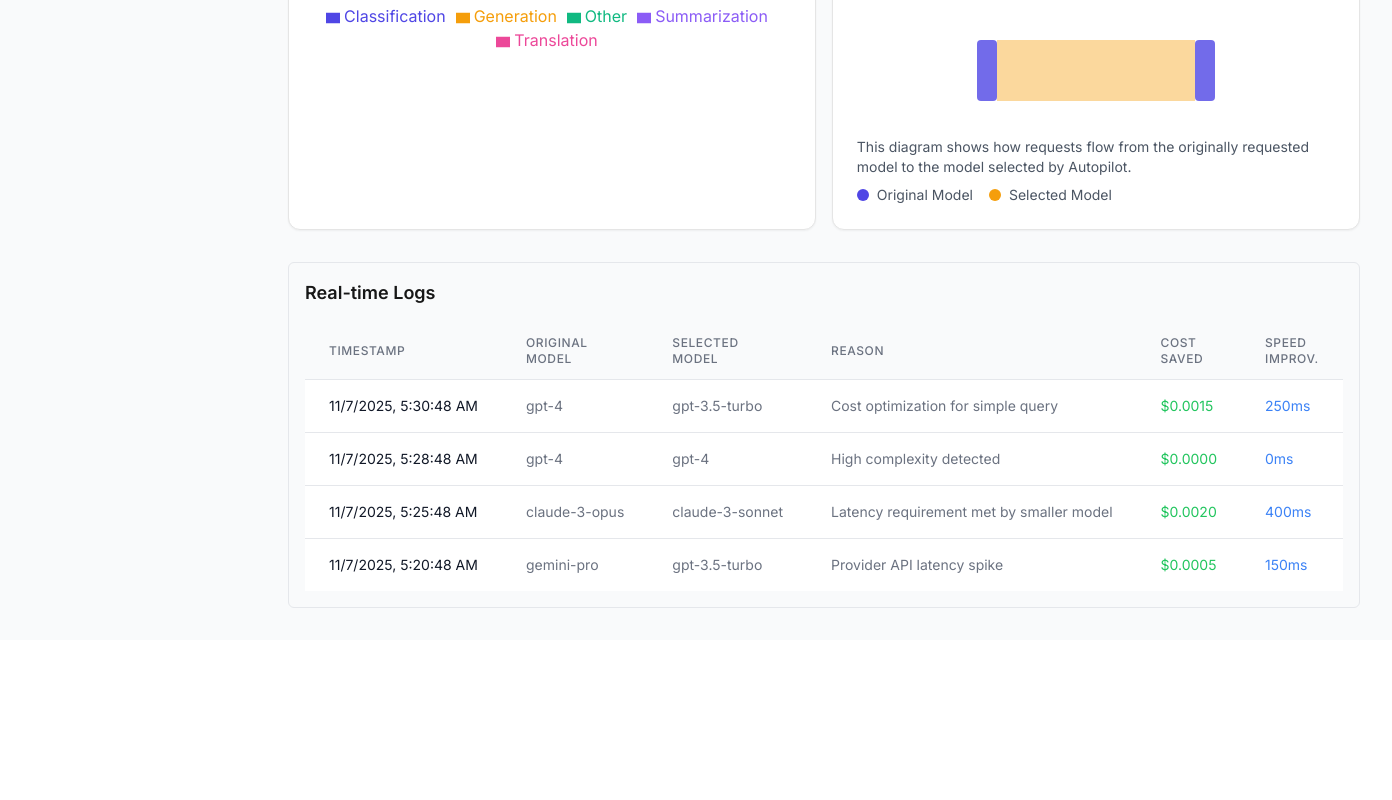
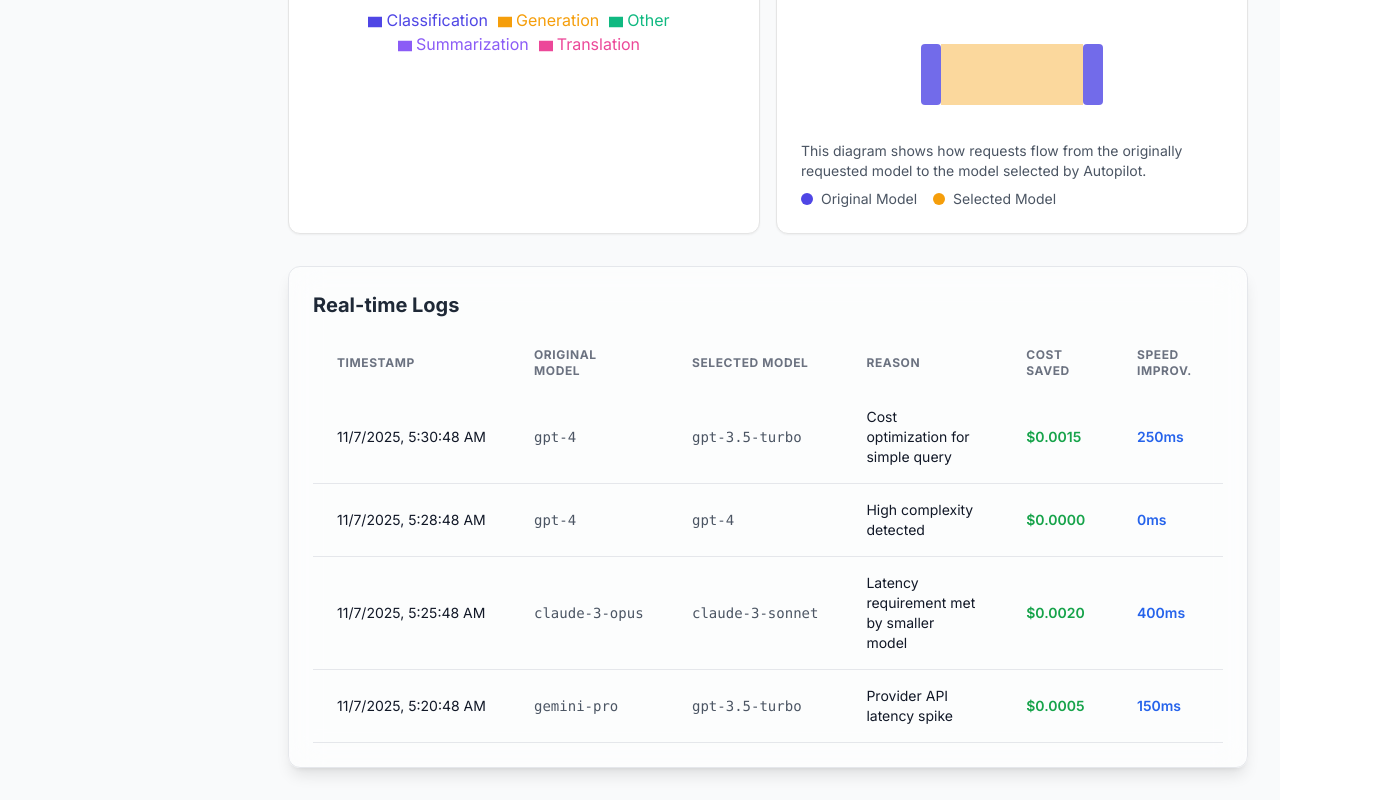
Before and after one commit to bilguungzt/cognitude-frontend, a React app: page /autopilot in a window 1280 px wide. Shown: the part 863-1663 px from the top of the page, 1392 px wide, since content can reach past the window. Before the commit the page ends 1503 px from the top, so only its background shows below. Built offline with nearby package versions, Linux system fonts and the light colour scheme; the HTML template or start-up script is replaced by a standard one.

Commit message:
fixed table style

```diff
--- a/src/pages/AutopilotPage.tsx
+++ b/src/pages/AutopilotPage.tsx
@@ -1,14 +1,14 @@
-import React, { useEffect, useState } from 'react';
-import { motion } from 'framer-motion';
-import Layout from '../components/Layout';
-import { api } from '../services';
-import { DollarSign, Zap, Clock } from 'lucide-react';
-import HeroStats from '../components/Autopilot/HeroStats';
-import StatCard from '../components/Autopilot/StatCard';
-import ClassificationChart from '../components/Autopilot/ClassificationChart';
-import ModelRoutingChart from '../components/Autopilot/ModelRoutingChart';
-import Skeleton from '../components/Skeleton';
-import type { AutopilotDashboardData } from '../types/api';
+import React, { useEffect, useState } from "react";
+import { motion } from "framer-motion";
+import Layout from "../components/Layout";
+import { api } from "../services";
+import { DollarSign, Zap, Clock } from "lucide-react";
+import HeroStats from "../components/Autopilot/HeroStats";
+import StatCard from "../components/Autopilot/StatCard";
+import ClassificationChart from "../components/Autopilot/ClassificationChart";
+import ModelRoutingChart from "../components/Autopilot/ModelRoutingChart";
+import Skeleton from "../components/Skeleton";
+import type { AutopilotDashboardData } from "../types/api";
 
 const AutopilotPage: React.FC = () => {
   const [data, setData] = useState<AutopilotDashboardData | null>(null);
@@ -48,7 +48,7 @@
       y: 0,
       opacity: 1,
       transition: {
-        type: 'spring' as const,
+        type: "spring" as const,
         stiffness: 100,
       },
     },
@@ -102,7 +102,8 @@
                 "Avg. Response Time": Clock,
                 "Total Requests": DollarSign,
               };
-              const Icon = icons[metric.title as keyof typeof icons] || DollarSign;
+              const Icon =
+                icons[metric.title as keyof typeof icons] || DollarSign;
               return (
                 <StatCard
                   key={index}
@@ -123,7 +124,8 @@
             <ClassificationChart
               data={data.classificationBreakdown.labels.reduce(
                 (acc, label, index) => {
-                  acc[label] = data.classificationBreakdown.datasets[0].data[index];
+                  acc[label] =
+                    data.classificationBreakdown.datasets[0].data[index];
                   return acc;
                 },
                 {} as { [key: string]: number }
@@ -134,29 +136,71 @@
 
           {/* Real-time Logs */}
           <motion.div variants={itemVariants}>
-            <div className="p-4 border rounded-md bg-card text-card-foreground">
-              <h2 className="text-lg font-semibold mb-4">Real-time Logs</h2>
+            {/* Using light-mode-friendly styles for the container */}
+            <div className="bg-white/50 backdrop-blur-lg rounded-xl shadow-lg p-6 border border-gray-200">
+              <h2 className="text-xl font-bold text-gray-800 mb-4">
+                Real-time Logs
+              </h2>
               <div className="overflow-x-auto">
-                <table className="min-w-full divide-y divide-gray-200 dark:divide-gray-700">
-                  <thead className="bg-gray-50 dark:bg-gray-800">
+                <table className="min-w-full">
+                  {/* --- HEADER --- */}
+                  <thead>
                     <tr>
-                      <th className="px-6 py-3 text-left text-xs font-medium text-gray-500 dark:text-gray-300 uppercase tracking-wider">Timestamp</th>
-                      <th className="px-6 py-3 text-left text-xs font-medium text-gray-500 dark:text-gray-300 uppercase tracking-wider">Original Model</th>
-                      <th className="px-6 py-3 text-left text-xs font-medium text-gray-500 dark:text-gray-300 uppercase tracking-wider">Selected Model</th>
-                      <th className="px-6 py-3 text-left text-xs font-medium text-gray-500 dark:text-gray-300 uppercase tracking-wider">Reason</th>
-                      <th className="px-6 py-3 text-left text-xs font-medium text-gray-500 dark:text-gray-300 uppercase tracking-wider">Cost Saved</th>
-                      <th className="px-6 py-3 text-left text-xs font-medium text-gray-500 dark:text-gray-300 uppercase tracking-wider">Speed Improv.</th>
+                      <th className="px-6 py-3 text-left text-xs font-bold text-gray-500 uppercase tracking-wider">
+                        Timestamp
+                      </th>
+                      <th className="px-6 py-3 text-left text-xs font-bold text-gray-500 uppercase tracking-wider">
+                        Original Model
+                      </th>
+                      <th className="px-6 py-3 text-left text-xs font-bold text-gray-500 uppercase tracking-wider">
+                        Selected Model
+                      </th>
+                      <th className="px-6 py-3 text-left text-xs font-bold text-gray-500 uppercase tracking-wider">
+                        Reason
+                      </th>
+                      <th className="px-6 py-3 text-left text-xs font-bold text-gray-500 uppercase tracking-wider">
+                        Cost Saved
+                      </th>
+                      <th className="px-6 py-3 text-left text-xs font-bold text-gray-500 uppercase tracking-wider">
+                        Speed Improv.
+                      </th>
                     </tr>
                   </thead>
-                  <tbody className="bg-white dark:bg-gray-900 divide-y divide-gray-200 dark:divide-gray-700">
+
+                  {/* --- BODY --- */}
+                  <tbody>
                     {data.logs.map((log, index) => (
-                      <tr key={index}>
-                        <td className="px-6 py-4 whitespace-nowrap text-sm text-gray-900 dark:text-gray-100">{new Date(log.timestamp).toLocaleString()}</td>
-                        <td className="px-6 py-4 whitespace-nowrap text-sm text-gray-500 dark:text-gray-400">{log.original_model}</td>
-                        <td className="px-6 py-4 whitespace-nowrap text-sm text-gray-500 dark:text-gray-400">{log.selected_model}</td>
-                        <td className="px-6 py-4 whitespace-nowrap text-sm text-gray-500 dark:text-gray-400">{log.reason}</td>
-                        <td className="px-6 py-4 whitespace-nowrap text-sm text-green-500">${log.cost_saved.toFixed(4)}</td>
-                        <td className="px-6 py-4 whitespace-nowrap text-sm text-blue-500">{log.speed_improvement}ms</td>
+                      <tr
+                        key={index}
+                        className="border-b border-gray-200 hover:bg-gray-50"
+                      >
+                        {/* Timestamp */}
+                        <td className="px-6 py-4 whitespace-nowrap text-sm text-gray-900">
+                          {new Date(log.timestamp).toLocaleString()}
+                        </td>
+
+                        {/* Models (Slightly lighter text) */}
+                        <td className="px-6 py-4 whitespace-nowrap text-sm text-gray-600 font-mono">
+                          {log.original_model}
+                        </td>
+                        <td className="px-6 py-4 whitespace-nowrap text-sm text-gray-600 font-mono">
+                          {log.selected_model}
+                        </td>
+
+                        {/* Reason (Allows wrapping) */}
+                        <td className="px-6 py-4 text-sm text-gray-900">
+                          {log.reason}
+                        </td>
+
+                        {/* Cost Saved */}
+                        <td className="px-6 py-4 whitespace-nowrap text-sm text-green-600 font-semibold">
+                          ${log.cost_saved.toFixed(4)}
+                        </td>
+
+                        {/* Speed Improv. */}
+                        <td className="px-6 py-4 whitespace-nowrap text-sm text-blue-600 font-semibold">
+                          {log.speed_improvement}ms
+                        </td>
                       </tr>
                     ))}
                   </tbody>
--- a/src/pages/ProvidersPage.tsx
+++ b/src/pages/ProvidersPage.tsx
@@ -249,7 +249,7 @@
                           <span className="text-sm text-text-secondary">
                             API Key:
                           </span>
-                          <code className="text-sm font-mono bg-neutral-100 dark:bg-neutral-700 px-2 py-1 rounded">
+                          <code className="text-sm font-mono bg-neutral-100 dark:bg-neutral-700 dark:text-white px-2 py-1 rounded">
                             {showApiKey[provider.id]
                               ? provider.api_key
                               : maskApiKey(provider.api_key)}
```
Also changed, not shown: src/pages/DashboardPage.tsx (+9 -5 lines).
